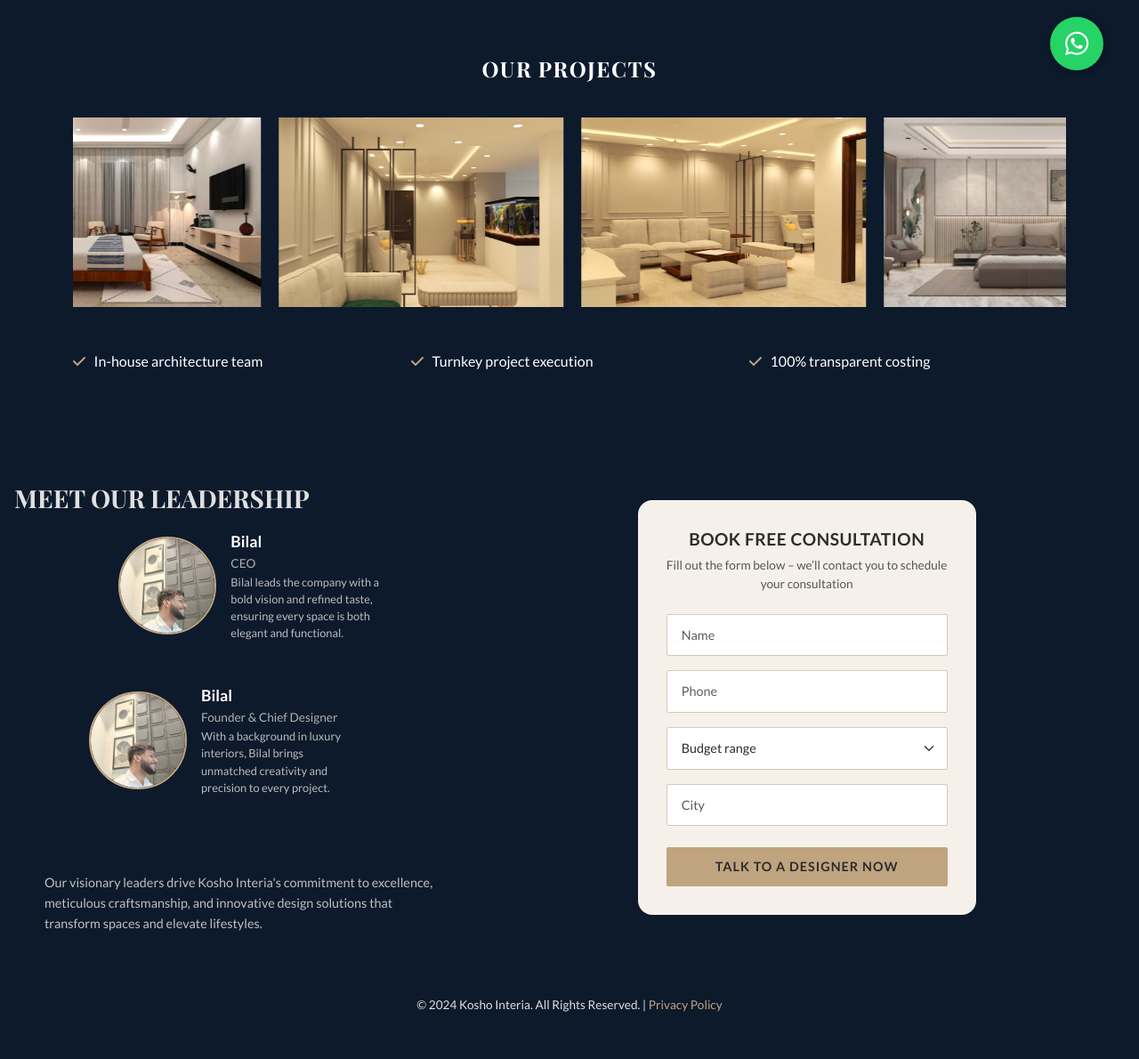
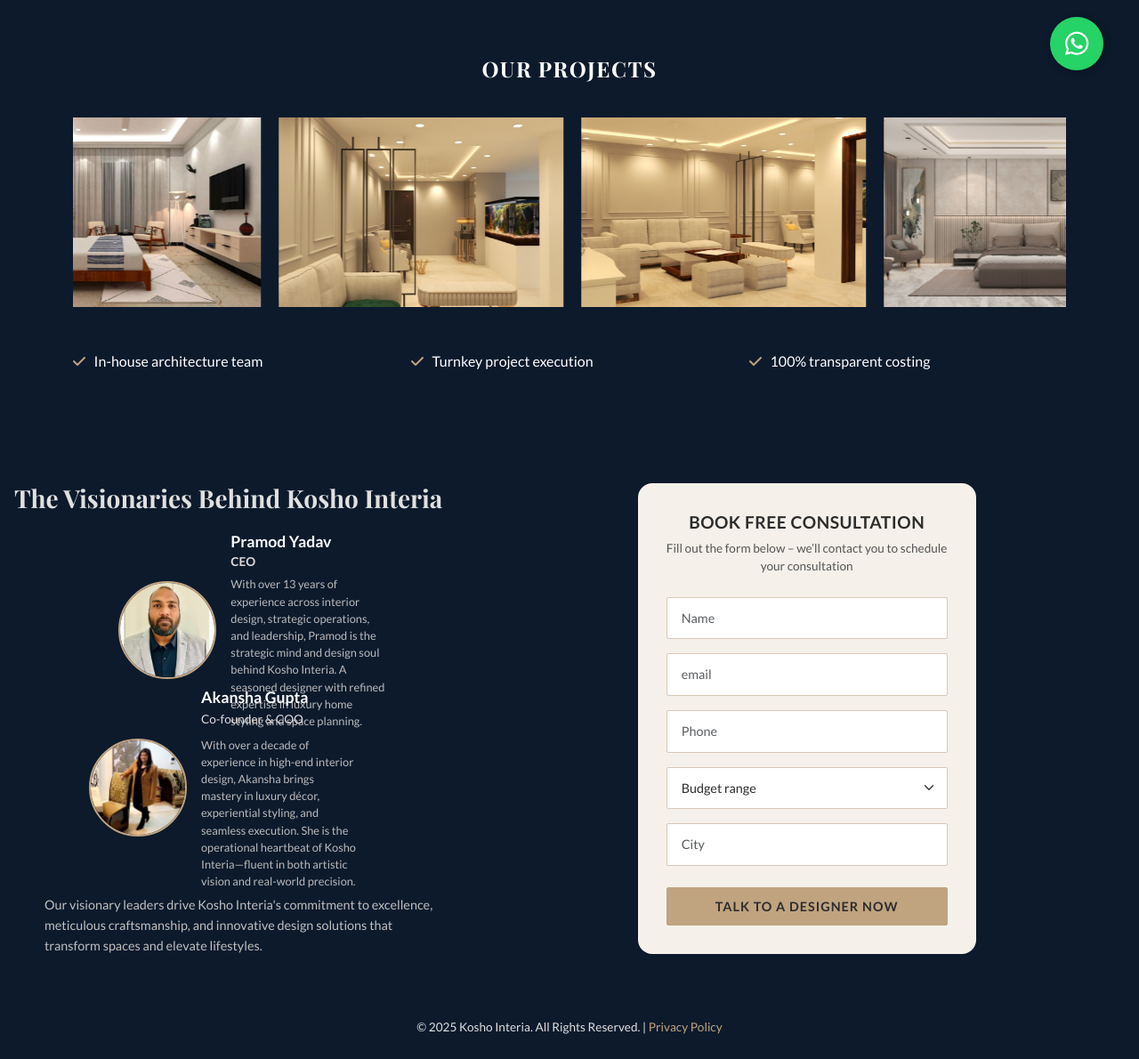
Before and after one commit to bilalahmad71/kosho_interia, a Django app: page /book-consultation/ in a window 1280 px wide. Shown: the part 681-1871 px from the top of the page at 89% size. Before the commit the page ends 1818 px from the top, so only its background shows below. Run offline with Django 5.2, Linux system fonts and the light colour scheme; some libraries are stand-ins or nearby versions.

Commit message:
day to remember the lesson

```diff
--- a/home/templates/components/contact_us.html
+++ b/home/templates/components/contact_us.html
@@ -198,8 +198,11 @@
                 document.getElementById('contactName').value="";
                 document.getElementById('contactEmail').value="";
                 document.getElementById('contactPhone').value="";
-                document.getElementById('ContactService').value="";
+                document.getElementById('projectBudget').value="";
+                document.getElementById('projectType').value="";
                 document.getElementById('contactMessage').value="";
+                document.getElementById('zipCode').value="";
+                document.getElementById('City').value="";
                 popup('success',json_response.message);
             }else{
                 popup('error',json_response.message)
--- a/home/templates/landing_page.html
+++ b/home/templates/landing_page.html
@@ -90,7 +90,7 @@
         }
         .landing-hero-title {font-family: var(--font-primary); font-weight: 400; font-size: 3.5rem; line-height: 1.2; margin-bottom: 0.75rem;}
         .landing-hero-subtitle {font-family: var(--font-secondary); font-weight: 400; font-size: 1.3rem; letter-spacing: 0.5px; margin-bottom: 1.25rem; color: var(--color-text-light);}
-        .landing-hero-text {font-family: var(--font-secondary); font-weight: 300; font-size: 1rem; max-width: 580px; line-height: 1.7; margin-bottom: 2rem; color: #d8d8d8;}
+        .landing-hero-text {font-family: var(--font-secondary); font-weight: 400; font-size: 1.3rem; max-width: 580px; line-height: 1.7; margin-bottom: 2rem; color: #d8d8d8;}
         .landing-cta-button {background-color: var(--color-gold-brown); border-color: var(--color-gold-brown); color: var(--color-text-dark); padding: 12px 35px; font-weight: 700; text-transform: uppercase; letter-spacing: 1px; border-radius: 2px; font-size: 0.9rem; font-family: var(--font-secondary);}
         .landing-cta-button:hover { background-color: #b29570; border-color: #b29570; color: var(--color-text-dark); }
 
@@ -161,7 +161,7 @@
 
         .team-member-title {
             font-family: var(--font-secondary); font-size: 0.75rem; /* Smaller designation */
-            color: #b0b0b0;
+            color: #e0dada;
         }
         .landing-team-blurb {
             position: absolute;
@@ -303,7 +303,7 @@
 }
 
 .team-member-leader2 {
-    bottom: 200px;  /* Reduced from 130px */
+    bottom: 120px;  /* Reduced from 130px */
     left: 100px;    /* Pull inward */
 }
 
@@ -331,11 +331,11 @@
             </button>
             <div class="collapse navbar-collapse justify-content-end" id="navbarNavLanding">
                 <ul class="navbar-nav">
-                    <li class="nav-item"><a class="nav-link active" href="#">Home</a></li>
-                    <li class="nav-item"><a class="nav-link" href="#">About Us</a></li>
-                    <li class="nav-item"><a class="nav-link" href="#">Services</a></li>
-                    <li class="nav-item"><a class="nav-link" href="#">Projects</a></li>
-                    <li class="nav-item"><a class="nav-link" href="#">Contact</a></li>
+                    <li class="nav-item"><a class="nav-link active" href="/">Home</a></li>
+                    <li class="nav-item"><a class="nav-link" href="/about">About Us</a></li>
+                    <li class="nav-item"><a class="nav-link" href="/#services">Services</a></li>
+                    <li class="nav-item"><a class="nav-link" href="/projects">Projects</a></li>
+                    <li class="nav-item"><a class="nav-link" href="/blogs">Blogs</a></li>
                 </ul>
             </div>
         </div>
@@ -399,23 +399,25 @@
             <div class="row g-0">
                 <!-- Team Members Column -->
                 <div class="col-lg-5 landing-team-col">
-                    <h3 class="landing-team-section-title">MEET OUR LEADERSHIP</h3>
+                    <h3 class="landing-team-section-title">The Visionaries Behind Kosho Interia </h3>
                     <!-- Leader 1 (CEO - Top Right) -->
                     <div class="team-member-card team-member-leader1">
-                        <img src="{% static 'images/bilal.jpg' %}" alt="Bilal" class="team-member-avatar">
+                        <img src="{% static 'images/pramod.jpg' %}" alt="Pramod Yadav" class="team-member-avatar">
                         <div>
-                            <p class="team-member-name mb-0">Bilal</p>
-                            <p class="team-member-title mb-0">CEO</p>
-                            <p class="team-member-bio mb-0">Bilal leads the company with a bold vision and refined taste, ensuring every space is both elegant and functional.</p>
+                            <p class="team-member-name mb-0">Pramod Yadav
+                            </p>
+                            <h4 class="team-member-title mb-2">CEO</h4>
+                            <p class="team-member-bio mb-0">With over 13 years of experience across interior design, strategic operations, and leadership, Pramod is the strategic mind and design soul behind Kosho Interia. A seasoned designer with refined expertise in luxury home styling and space planning.</p>
                         </div>
                     </div>
 
                     <div class="team-member-card team-member-leader2">
-                        <img src="{% static 'images/bilal.jpg' %}" alt="Bilal" class="team-member-avatar">
+                        <img src="{% static 'images/akansha.jpg' %}" alt="Akansha Gupta" class="team-member-avatar">
                         <div>
-                            <p class="team-member-name mb-0">Bilal</p>
-                            <p class="team-member-title mb-0">Founder & Chief Designer</p>
-                            <p class="team-member-bio mb-0">With a background in luxury interiors, Bilal brings unmatched creativity and precision to every project.</p>
+                            <p class="team-member-name mb-0">Akansha Gupta</p>
+                            <p class="team-member-title mb-2">Co-founder & COO</p>
+                            <p class="team-member-bio mb-0">
+                                With over a decade of experience in high-end interior design, Akansha brings mastery in luxury décor, experiential styling, and seamless execution. She is the operational heartbeat of Kosho Interia—fluent in both artistic vision and real-world precision.</p>
                         </div>
                     </div>
 
@@ -429,28 +431,30 @@
                     <div id="landing-contact-form" class="form-content-actual">
                         <h3 class="landing-form-title">BOOK FREE CONSULTATION</h3>
                         <p class="landing-form-subtitle">Fill out the form below – we’ll contact you to schedule your consultation</p>
-                        <form action="#" method="POST">
                             <div class="mb-3">
-                                <input type="text" class="form-control landing-form-control" name="name" placeholder="Name" required>
+                                <input type="text" class="form-control landing-form-control" name="name" placeholder="Name" id="form_name" required>
                             </div>
                             <div class="mb-3">
-                                <input type="tel" class="form-control landing-form-control" name="phone" placeholder="Phone" required>
+                                <input type="email" class="form-control landing-form-control" name="email" placeholder="email" id="form_email" required>
                             </div>
                             <div class="mb-3">
-                                <select class="form-select landing-form-control" name="budget_range" required>
+                                <input type="tel" class="form-control landing-form-control" name="phone" placeholder="Phone" id="form_phone" required>
+                            </div>
+                            <div class="mb-3">
+                                <select class="form-select landing-form-control" name="budget_range" id="form_budget" required>
                                     <option value="" selected disabled>Budget range</option>
+                                    <option value="1cr-2cr">₹50 Lac - ₹1 Cr</option>
                                     <option value="1cr-2cr">₹1 Cr - ₹2 Cr</option>
                                     <option value="2cr-5cr">₹2 Cr - ₹5 Cr</option>
                                     <option value="5cr+">₹5 Cr+</option>
                                 </select>
                             </div>
                             <div class="mb-3">
-                                <input type="text" class="form-control landing-form-control" name="city" placeholder="City" required>
+                                <input type="text" class="form-control landing-form-control" name="city" placeholder="City" id="form_city" required>
                             </div>
                             <div class="d-grid mt-4">
-                                <button type="submit" class="btn landing-form-submit-button">TALK TO A DESIGNER NOW</button>
+                                <button type="button" class="btn landing-form-submit-button" id="ConsultationSubmitButton">TALK TO A DESIGNER NOW</button>
                             </div>
-                        </form>
                     </div>
                 </div>
             </div>
@@ -469,7 +473,7 @@
     <!-- Footer Placeholder -->
     <footer class="footer-placeholder text-center">
         <div class="container">
-            <p class="mb-0">© 2024 Kosho Interia. All Rights Reserved. | <a href="#">Privacy Policy</a></p>
+            <p class="mb-0">© 2025 Kosho Interia. All Rights Reserved. | <a href="/privacy-policy">Privacy Policy</a></p>
         </div>
     </footer>
 
@@ -490,5 +494,94 @@
             });
         });
     </script>
+
+<script src="https://cdn.jsdelivr.net/npm/sweetalert2@11"></script>
+<script src="https://cdn.jsdelivr.net/npm/select2@4.1.0-rc.0/dist/js/select2.min.js"></script>
+<script>
+
+
+
+
+
+
+    function popup(icon,message){
+            const Toast = Swal.mixin({
+                toast: true,
+                position: "top-end",
+                showConfirmButton: false,
+                timer: 1500,
+                timerProgressBar: true,
+                didOpen: (toast) => {
+                toast.onmouseenter = Swal.stopTimer;
+                toast.onmouseleave = Swal.resumeTimer;
+                }
+            });
+            Toast.fire({
+                icon: icon,
+                title: message
+            });
+        };
+        ConsultationSubmitButton=document.getElementById('ConsultationSubmitButton');
+        ConsultationSubmitButton.addEventListener('click',(e)=>{
+        let form_name=document.getElementById('form_name').value;
+        let form_email=document.getElementById('form_email').value;
+        let form_phone=document.getElementById('form_phone').value;
+        let form_budget=document.getElementById('form_budget').value;
+        let form_city=document.getElementById('form_city').value;
+        if (!form_name || form_name.length < 3){
+            popup('error','Please provide your name');
+            return;
+        }
+        if (!form_email || form_email.length < 8){
+            popup('error','Please provide your email');
+            return;
+        }
+        if (!form_phone || form_phone.length < 8){
+            popup('error','Please provide your phone no');
+            return;
+        }
+        if (!form_budget ){
+            popup('error','Please choose your budget');
+            return;
+        }
+        if (!form_city || form_city.length < 3){
+            popup('error','Please provide your city');
+            return;
+        }
+
+
+        data={
+            "form_name":form_name,
+            "form_email":form_email,
+            "form_phone":form_phone,
+            "form_budget":form_budget,
+            "form_city":form_city
+
+        }
+        fetch('/submit-consultation/', {
+        method: "POST",
+        headers: {
+            'Content-Type': 'application/json',  // ✅ CORRECTED header key
+        },
+        body: JSON.stringify(data)  // ✅ body must be a JSON string
+        })
+        .then(response => response.json())
+        .then(json_response => {
+            if (json_response.status==1){
+                document.getElementById('form_name').value="";
+                document.getElementById('form_email').value="";
+                document.getElementById('form_phone').value="";
+                document.getElementById('form_budget').value="";
+                document.getElementById('form_city').value="";
+                popup('success',json_response.message);
+            }else{
+                popup('error',json_response.message)
+            }
+        })
+        .catch(error => {
+            popup('error','Something went wrong')
+        });
+    });
+</script>
 </body>
 </html>
--- a/home/views.py
+++ b/home/views.py
@@ -35,10 +35,27 @@ def handle_lead_submit(request):
             contact_message=data.get('contact_message')
             zip_code=data.get('zip_code')
             city=data.get('city')
-            Lead.objects.create(name=contact_name,email=contact_email,phone=contact_phone,project_budget=project_budget,message=contact_message)
+            Lead.objects.create(name=contact_name,email=contact_email,phone=contact_phone,project_type=project_type,project_budget=project_budget,message=contact_message,zipcode=zip_code,city=city)
             return JsonResponse({"status": 1, 'message': 'Thank you | we will get back to you soon'})
         except Exception as e:
-            print(e)
+            # print(e)
+            return JsonResponse({"status": 0, 'message': 'Something went wrong'})
+    return JsonResponse({"status": 0, "message": "Something went wrong"})
+
+@csrf_exempt
+def book_consultation(request):
+    if request.method == "POST":
+        try:
+            data = json.loads(request.body.decode('utf-8'))
+            contact_name=data.get('form_name')
+            contact_email=data.get('form_email')
+            contact_phone=data.get('form_phone')
+            project_budget=data.get('form_budget')
+            city=data.get('form_city')
+            Lead.objects.create(name=contact_name,email=contact_email,phone=contact_phone,project_budget=project_budget,city=city)
+            return JsonResponse({"status": 1, 'message': 'Thank you | we will get back to you soon'})
+        except Exception as e:
+            # print(e)
             return JsonResponse({"status": 0, 'message': 'Something went wrong'})
     return JsonResponse({"status": 0, "message": "Something went wrong"})
 
--- a/kosho_interia/urls.py
+++ b/kosho_interia/urls.py
@@ -2,7 +2,7 @@
 from django.contrib import admin
 from django.urls import path
 from home.views import (
-    home_view,projects_view,handle_lead_submit,contact_view,about_view,blogs_view,privary_policy,luxury_interior
+    home_view,projects_view,handle_lead_submit,contact_view,about_view,blogs_view,privary_policy,luxury_interior,book_consultation
 )
 from django.conf import settings
 from django.conf.urls.static import static
@@ -25,6 +25,7 @@ urlpatterns = [
 
 
     path('submit-lead/', handle_lead_submit),
+    path('submit-consultation/', book_consultation),
     path('know-us/', about_view),
     path('enquire/', contact_view),
     path('privacy-policy/',privary_policy)
```
Also changed, not shown: home/static/images/akansha.jpg (added), home/static/images/bilal.jpg (deleted), home/static/images/pramod.jpg (added).
